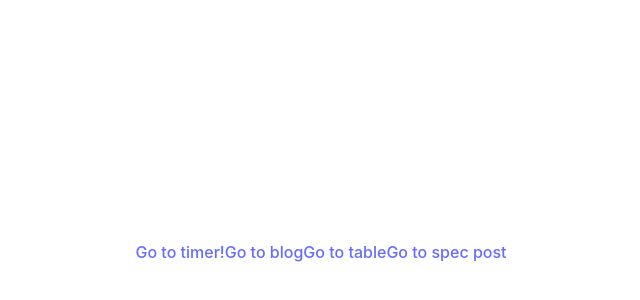
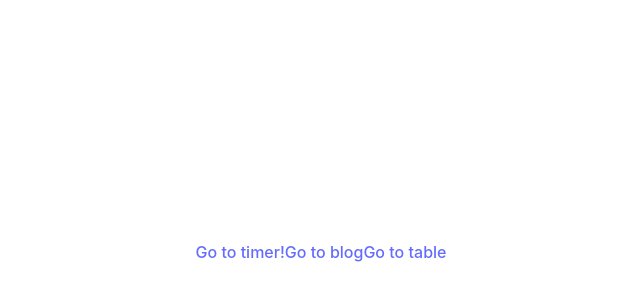
Before and after one commit to richi-coder/NetForemostTest, a React (Vite) app: page / in a window 1280 px wide. Shown: the part 148-448 px from the top of the page, without its empty margins (319-959 px from the left). Built offline with nearby package versions, Linux system fonts and the light colour scheme.

Commit message:
simple styling and pointer at table page

```diff
--- a/src/Navigation/Navigation.jsx
+++ b/src/Navigation/Navigation.jsx
@@ -7,7 +7,7 @@ function Navigation() {
         <Link to={'/timer'}>Go to timer!</Link>
         <Link to={'/blog'}>Go to blog</Link>
         <Link to={'/table'}>Go to table</Link>
-        <Link to={'/post'}>Go to spec post</Link>
+        {/* <Link to={'/post'}>Go to spec post</Link> */}
     </div>
   )
 }
--- a/src/TablePage/RowPost.jsx
+++ b/src/TablePage/RowPost.jsx
@@ -11,7 +11,7 @@ function RowPost({ title, message, id }) {
 
 
   return (
-    <tr className="border" onClick={handleClick}>
+    <tr className="border cursor-pointer hover:border-purple-500" onClick={handleClick}>
       <td>{title}</td>
       <td>{message}</td>
     </tr>
```
